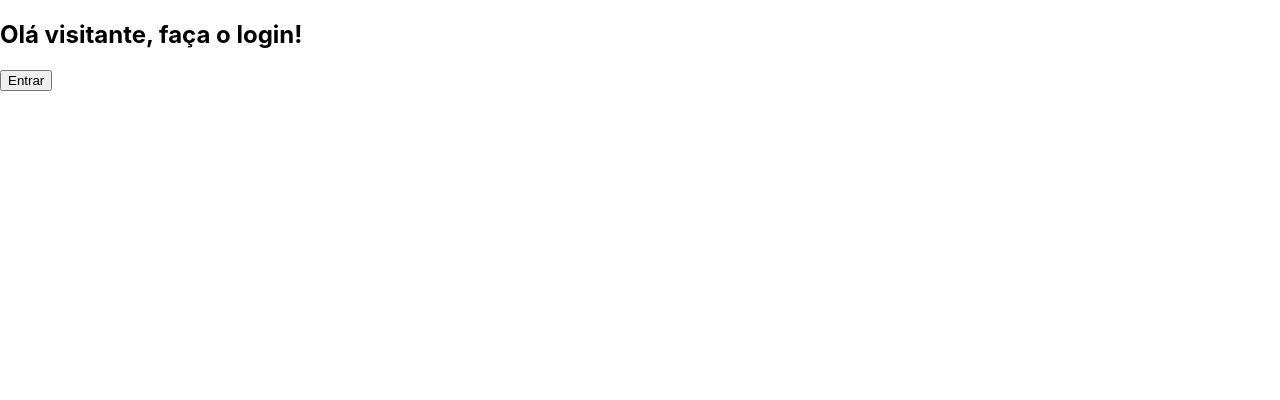
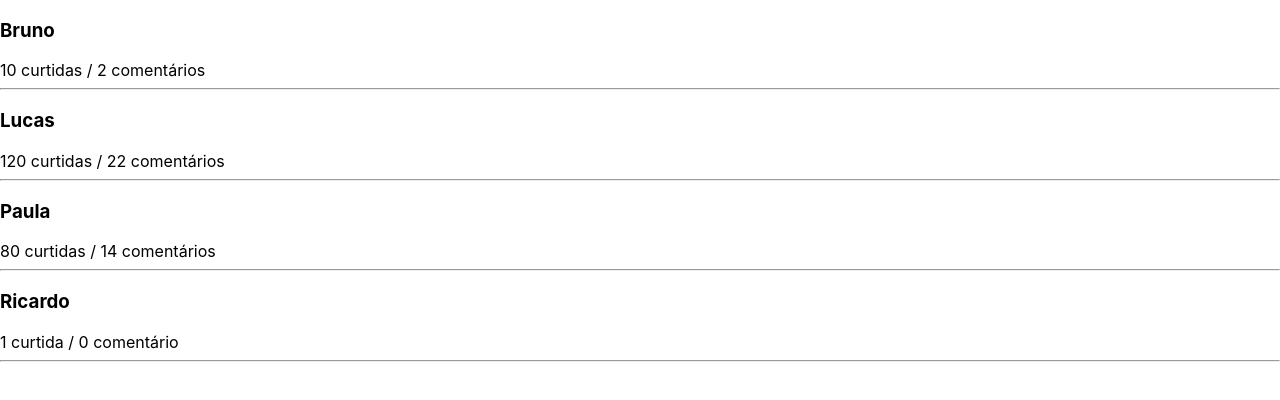
Before and after one commit to brunoseiji/Curso-React-Udemy, a React (Create React App) app: page / in a window 1280 px wide. Shown: the top 400 px of the page. Built offline with nearby package versions, Linux system fonts and the light colour scheme.

Commit message:
Trabalhando com Listas

```diff
--- a/src/App.js
+++ b/src/App.js
@@ -1,38 +1,28 @@
 import React, { Component } from 'react';
+import Feed from './components/Feed';
 
 class App extends Component {
 
     constructor(props) {
         super(props);
         this.state = {
-            status: false
+            feed: [
+                {id: 1, username: 'Bruno', curtidas: 10, comentarios: 2},
+                {id: 2, username: 'Lucas', curtidas: 120, comentarios: 22},
+                {id: 3, username: 'Paula', curtidas: 80, comentarios: 14},
+                {id: 4, username: 'Ricardo', curtidas: 1, comentarios: 0}
+            ]
         };
-
-        this.entrar = this.entrar.bind(this);
-        this.sair = this.sair.bind(this);
-    }
-
-    entrar() {
-        this.setState({status: true});
-    }
-
-    sair() {
-        this.setState({status: false});
     }
 
     render() {
         return(
             <div>
-                {this.state.status ?
-                    <div>
-                        <h2>Bem-vindo ao sistema</h2>
-                        <button onClick={this.sair}>Sair</button>
-                    </div> :
-                    <div>
-                        <h2>Olá visitante, faça o login!</h2>
-                        <button onClick={this.entrar}>Entrar</button>
-                    </div>
-                }
+                {this.state.feed.map((item) => {
+                    return (
+                        <Feed key={item.id} username={item.username} curtidas={item.curtidas} comentarios={item.comentarios}/>
+                    );
+                })}
             </div>
         );
     }
--- /dev/null
+++ b/src/components/Feed/index.js
@@ -0,0 +1,17 @@
+import React, { Component } from 'react';
+
+class Feed extends Component {
+    render() {
+        return(
+            <div key={this.props.key}>
+                <h3>{this.props.username}</h3>
+                <a>
+                    {this.props.curtidas > 1 ? this.props.curtidas + ' curtidas' : this.props.curtidas + ' curtida'} / {this.props.comentarios > 1 ? this.props.comentarios + ' comentários' : this.props.comentarios + ' comentário'}
+                </a>
+                <hr/>
+            </div>
+        )
+    }
+}
+
+export default Feed;
```
Also changed, not shown: 1 other file (tests, documents, lock files or other folders).
